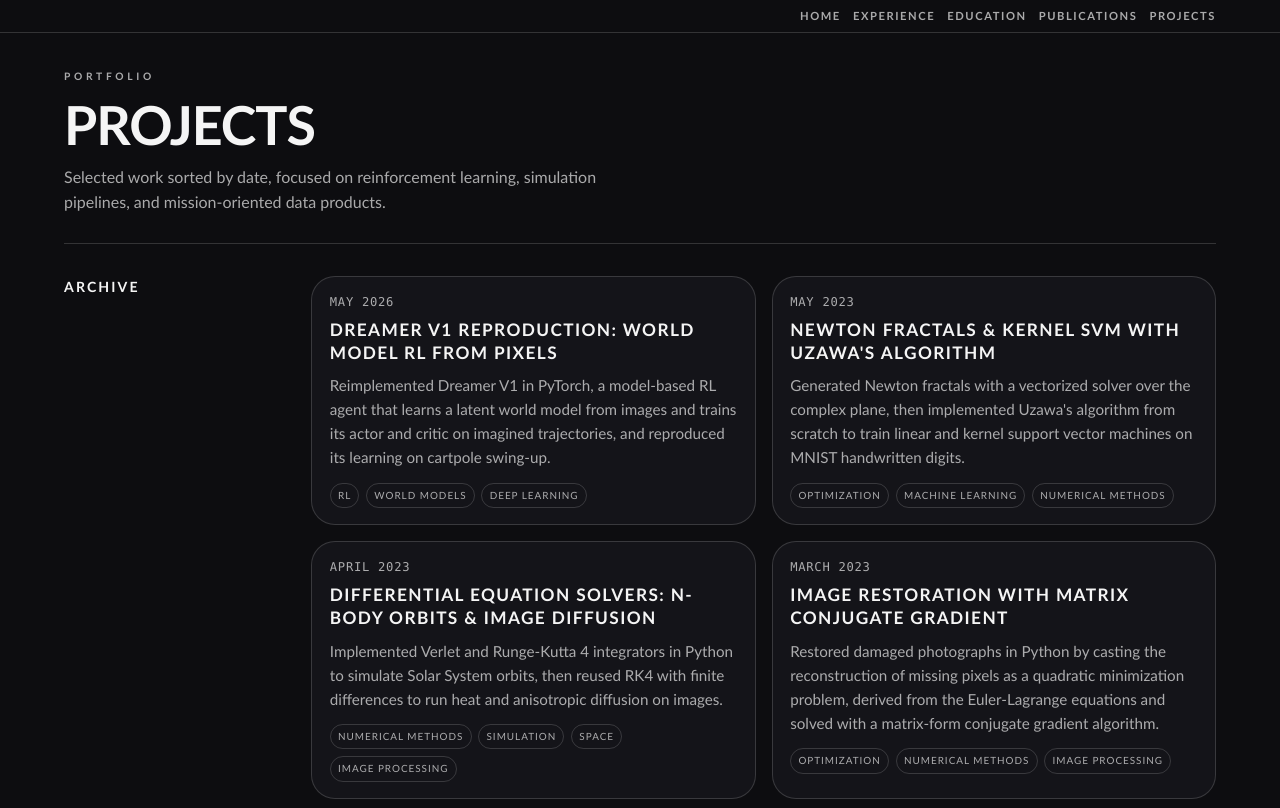
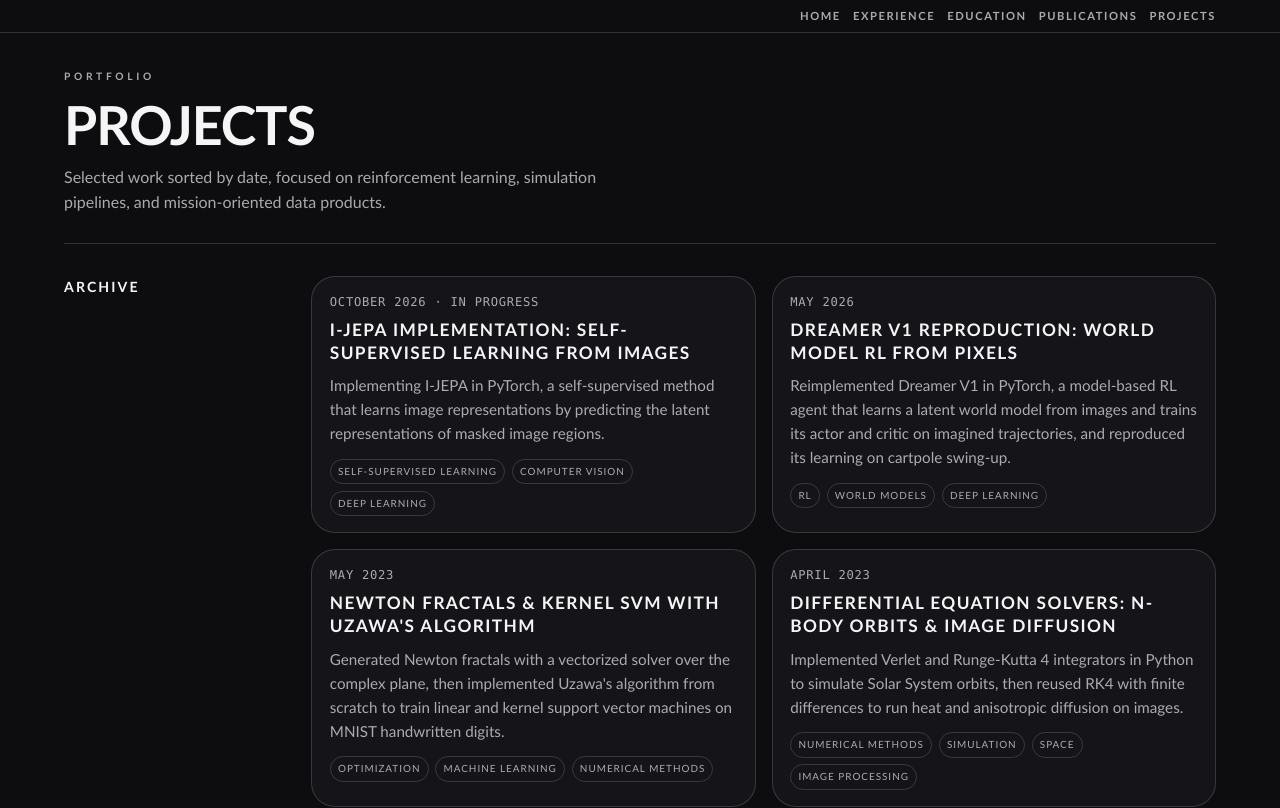
Before and after one commit to nath73000/NatPortfolio, a Next.js app: page /projects in a window 1280 px wide. Shown: the top 808 px of the page. Built offline with nearby package versions, Linux system fonts and the light colour scheme.

Commit message:
add IJEPA porject

```diff
--- a/src/app/page.tsx
+++ b/src/app/page.tsx
@@ -89,7 +89,10 @@ export default function Home() {
               href={`/projects/${project.slug}`}
               className="panel project-panel project-link"
             >
-              <p className="entry-meta">{formatDate(project.date)}</p>
+              <p className="entry-meta">
+                {formatDate(project.date)}
+                {project.inProgress ? " · In progress" : null}
+              </p>
               <h3 className="entry-title">{project.title}</h3>
               <p className="entry-desc">{project.description}</p>
             </Link>
--- a/src/app/projects/[slug]/page.tsx
+++ b/src/app/projects/[slug]/page.tsx
@@ -26,6 +26,15 @@ export default async function ProjectDetailPage({ params }: ProjectDetailPagePro
     notFound();
   }
 
+  const hasOutcomes = project.outcomes.length > 0;
+  const backLink = (
+    <div className="detail-actions">
+      <Link href="/projects" className="text-link">
+        Back to Projects
+      </Link>
+    </div>
+  );
+
   return (
     <div className="page-stack">
       <header className="page-heading section-line">
@@ -33,7 +42,10 @@ export default async function ProjectDetailPage({ params }: ProjectDetailPagePro
         <h1>{project.title}</h1>
         <p className="text-muted">{project.description}</p>
         <div className="detail-meta-line">
-          <span className="entry-meta">{formatDate(project.date)}</span>
+          <span className="entry-meta">
+            {formatDate(project.date)}
+            {project.inProgress ? " · In progress" : null}
+          </span>
           <div className="project-tags">
             {project.tags.map((tag) => (
               <span key={`${project.slug}-${tag}`} className="tag">
@@ -74,12 +86,14 @@ export default async function ProjectDetailPage({ params }: ProjectDetailPagePro
         </aside>
         <div className="split-content detail-copy">
           <p>{project.context}</p>
-          <p>{project.problem}</p>
-          <p>{project.approach}</p>
+          {project.problem ? <p>{project.problem}</p> : null}
+          {project.approach ? <p>{project.approach}</p> : null}
         </div>
       </section>
 
-      <section className="split-section section-line">
+      <section
+        className={hasOutcomes ? "split-section section-line" : "split-section"}
+      >
         <aside className="section-label">
           <h2>Stack</h2>
         </aside>
@@ -91,9 +105,11 @@ export default async function ProjectDetailPage({ params }: ProjectDetailPagePro
               </span>
             ))}
           </div>
+          {hasOutcomes ? null : backLink}
         </div>
       </section>
 
+      {hasOutcomes ? (
         <section className="split-section">
           <aside className="section-label">
             <h2>Outcomes</h2>
@@ -104,13 +120,10 @@ export default async function ProjectDetailPage({ params }: ProjectDetailPagePro
                 {outcome}
               </p>
             ))}
-          <div className="detail-actions">
-            <Link href="/projects" className="text-link">
-              Back to Projects
-            </Link>
-          </div>
+            {backLink}
           </div>
         </section>
+      ) : null}
     </div>
   );
 }
--- a/src/app/projects/page.tsx
+++ b/src/app/projects/page.tsx
@@ -36,7 +36,10 @@ export default function ProjectsPage() {
               href={`/projects/${project.slug}`}
               className="panel project-panel project-link"
             >
-              <p className="entry-meta">{formatDate(project.date)}</p>
+              <p className="entry-meta">
+                {formatDate(project.date)}
+                {project.inProgress ? " · In progress" : null}
+              </p>
               <h3 className="entry-title">{project.title}</h3>
               <p className="entry-desc">{project.description}</p>
               <div className="project-tags">
--- a/src/data/projects.ts
+++ b/src/data/projects.ts
@@ -5,15 +5,30 @@ export type Project = {
   tags: string[];
   description: string;
   context: string;
-  problem: string;
-  approach: string;
+  problem?: string;
+  approach?: string;
   stack: string[];
   outcomes: string[];
   reportUrl?: string;
   repoUrl?: string;
+  inProgress?: boolean;
 };
 
 export const projects: Project[] = [
+  {
+    slug: "ijepa-implementation",
+    title: "I-JEPA Implementation: Self-Supervised Learning from Images",
+    date: "2026-10-14",
+    inProgress: true,
+    tags: ["Self-Supervised Learning", "Computer Vision", "Deep Learning"],
+    description:
+      "Implementing I-JEPA in PyTorch, a self-supervised method that learns image representations by predicting the latent representations of masked image regions.",
+    context:
+      "Ongoing implementation of I-JEPA (Assran et al., 2023), a self-supervised method in which a Vision Transformer learns image representations by predicting the latent representations of masked image regions. The first version is trained on CIFAR-10.",
+    stack: ["Python", "PyTorch", "torchvision", "Jupyter"],
+    outcomes: [],
+    repoUrl: "https://github.com/nath73000/IJEPA",
+  },
   {
     slug: "dreamer-v1-reproduction",
     title: "Dreamer V1 Reproduction: World Model RL from Pixels",
```
Lines whose indentation alone changed are shown as unchanged.
